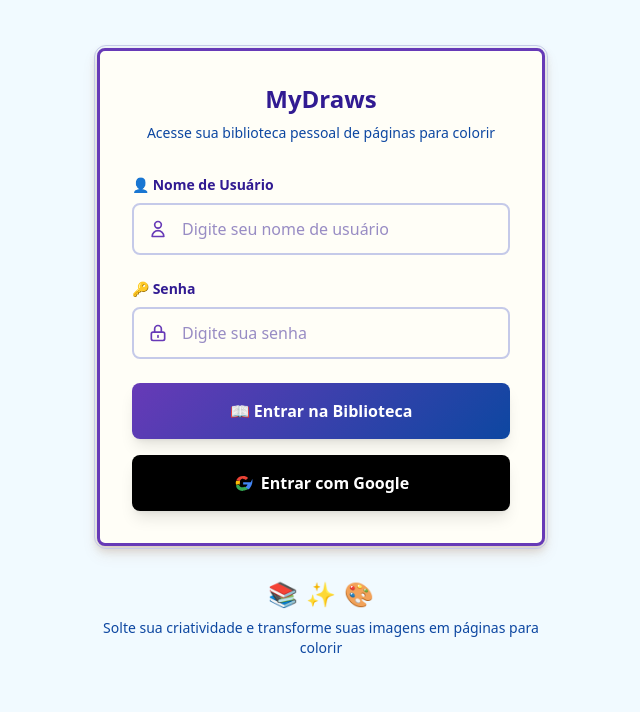
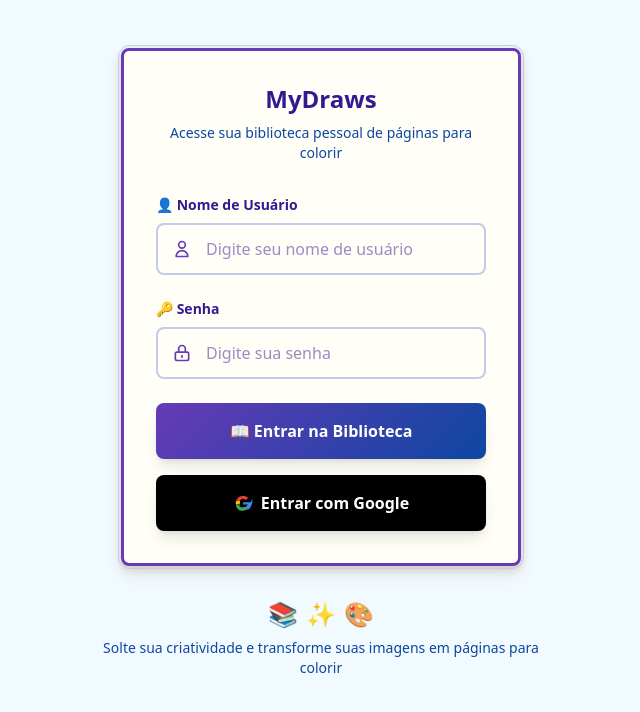
Before and after one commit to PedroHenriqueDevBR/MyDraws, a Django app: page /login/ in a window 1280 px wide. Shown: the top 712 px of the page, without its empty margins (319-959 px from the left). Run offline with Django 5.2, Linux system fonts and the light colour scheme.

Commit message:
style: improve login style

```diff
--- a/templates/core/login.html
+++ b/templates/core/login.html
@@ -3,9 +3,9 @@
 {% block title %}Entrar - MyDraws{% endblock %}
 
 {% block body %}
-<div class="login-page max-w-md mx-auto mt-12">
+<div class="login-page max-w-md mx-auto my-12">
     <!-- Login Card -->
-    <div class="vintage-border book-shadow p-8" style="background-color: #FFFEF7;">
+    <div class="vintage-border book-shadow p-8 mx-6" style="background-color: #FFFEF7;">
         <!-- Header -->
         <div class="text-center mb-8">
             <h1 class="text-2xl font-bold mb-2"
```
